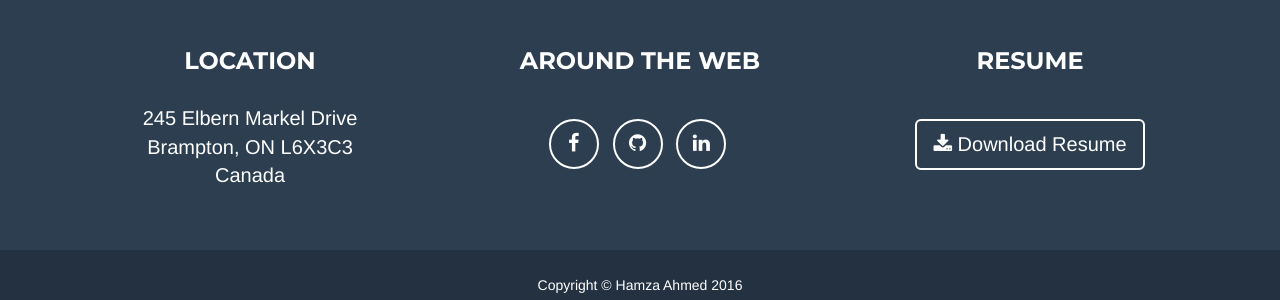
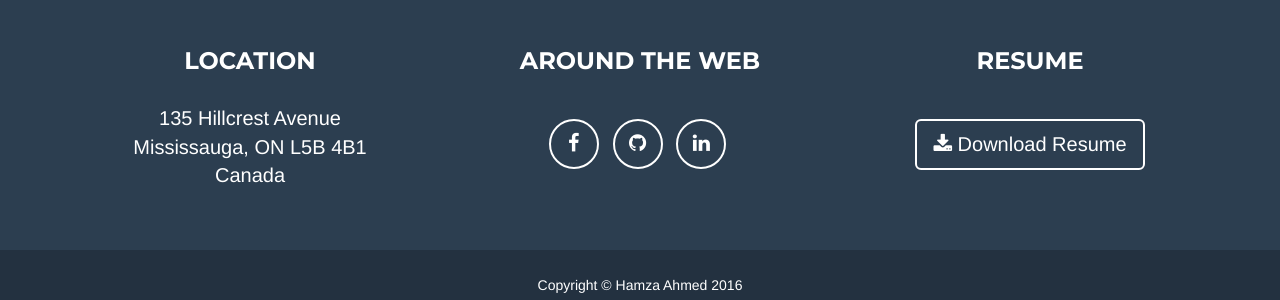
Before and after one commit to hamza1592/hamza1592.github.io, a Jekyll site: the page built from index.html, in a window 1280 px wide and 900 px high, scrolled down 4451 px. Shown: the part 580-880 px from the top of the window. Built offline with Jekyll 4.4.1, drawn with Linux system fonts in a browser that asks for light colours.

Commit message:
address changed

```diff
--- a/_config.yml
+++ b/_config.yml
@@ -54,8 +54,8 @@ social:
 
 # Postal address (add as many lines as necessary)
 address:
-  - line: 245 Elbern Markel Drive
-  - line: Brampton, ON L6X3C3
+  - line: 135 Hillcrest Avenue
+  - line: Mississauga, ON L5B 4B1
   - line: Canada
 
 # Build settings
```
